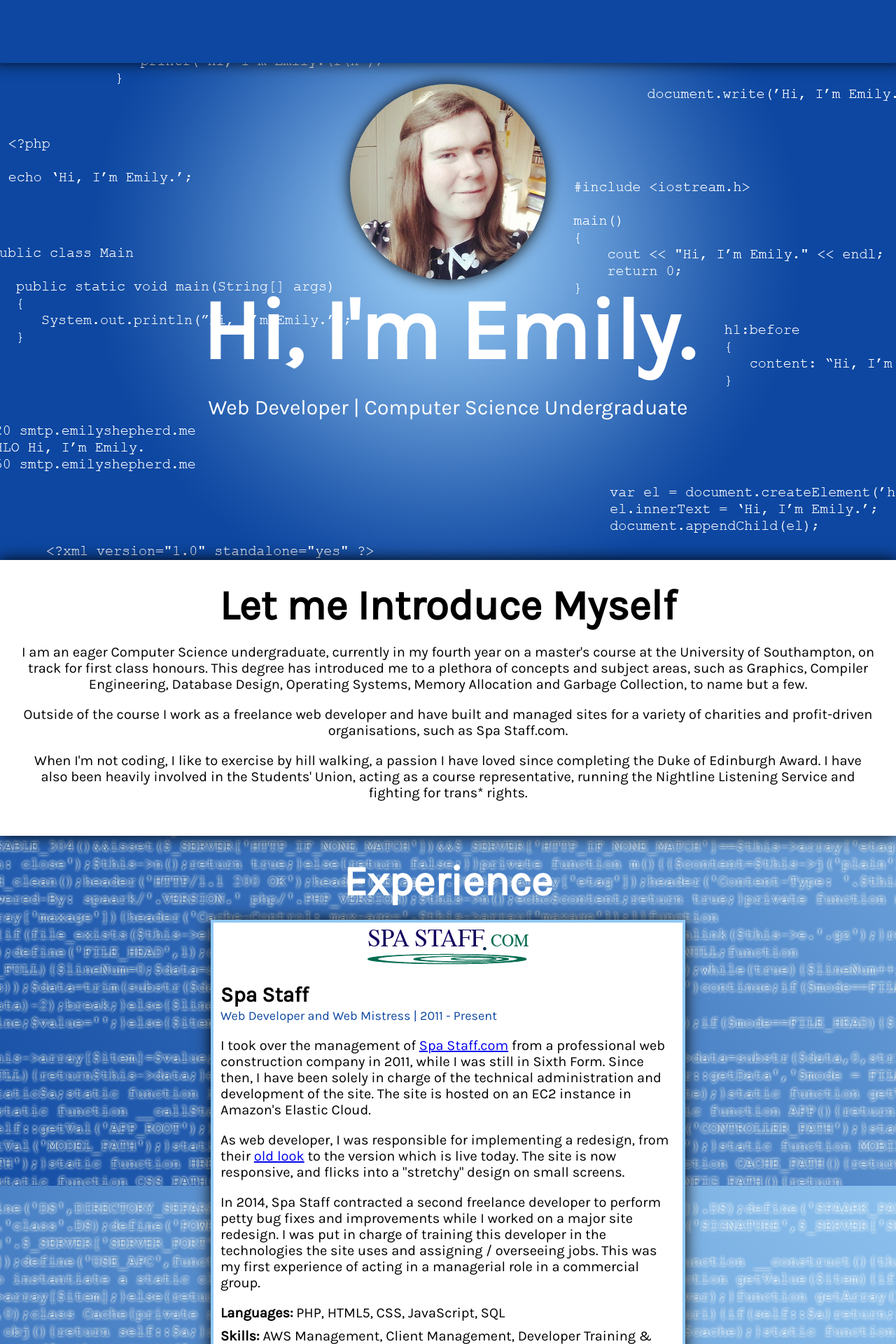
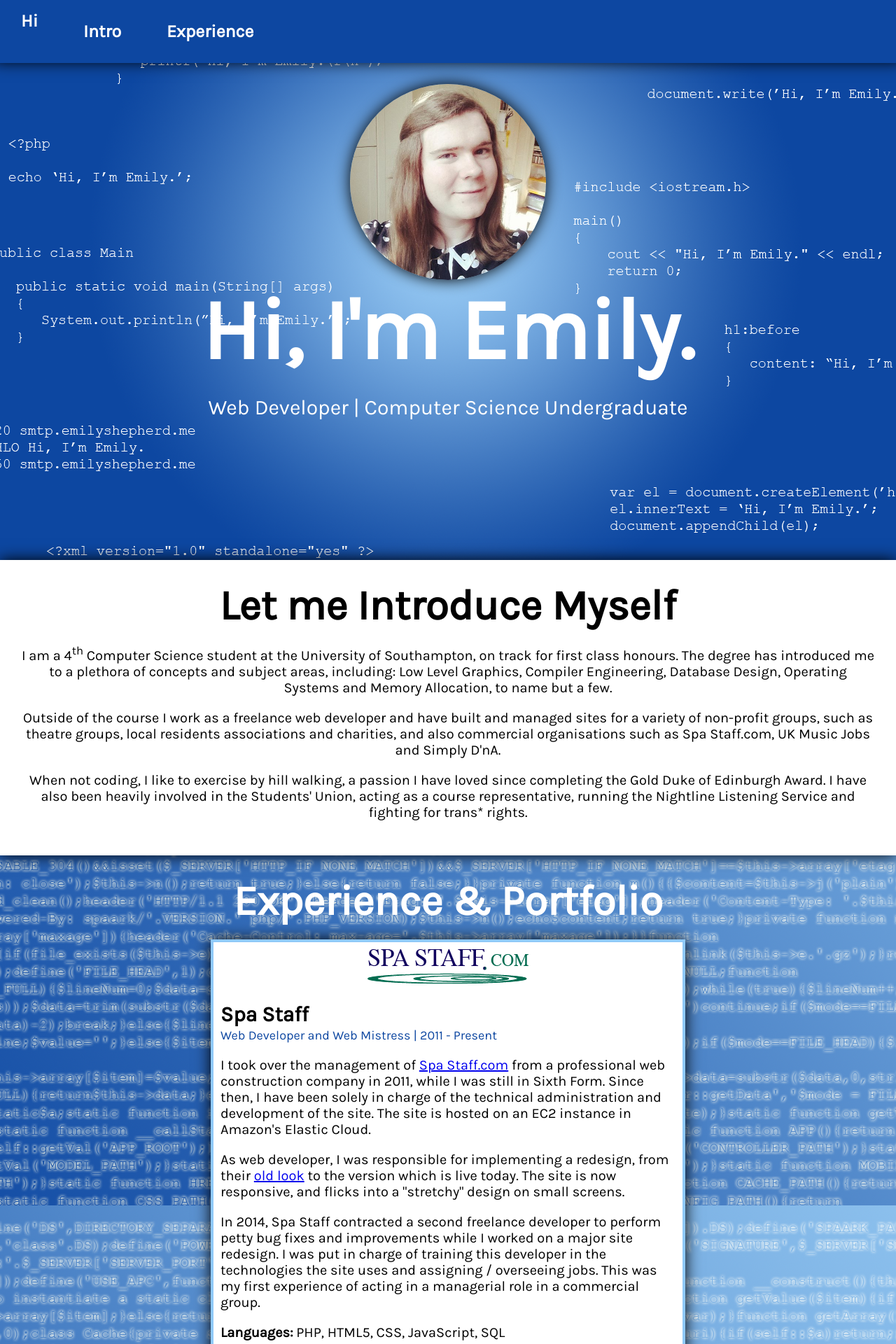
Before and after one commit to EmilyShepherd/Personal-Website, a PHP site: page / in a window 1280 px wide. Shown: the top 1920 px of the page at 70% size. Run offline with PHP 8.4, Linux system fonts and the light colour scheme.

Commit message:
Added links and improved some text

```diff
--- a/css/style.css
+++ b/css/style.css
@@ -6,7 +6,6 @@
 html, body, main
 {
     width: 100%;
-    height: 100%;
     text-align: center;
     font-family: Karla;
     margin: 0;
@@ -46,7 +45,6 @@ nav
 
 nav a
 {
-    visibility: hidden;
     display: inline-block;
     color: white;
     font-weight: bold;
@@ -99,7 +97,7 @@ p
     background: url('/images/bg.png');
     background-repeat: no-repeat;
     background-position: center;
-    height: 100%;
+    height: 100vh;
     color: white;
     padding-top: 120px;
     box-sizing: border-box;
--- a/index.html
+++ b/index.html
@@ -1,4 +1,7 @@
 <!DOCTYPE html>
+<!--
+Coded With Love
+-->
 <html>
   <head>
     <title>Emily Shepherd</title>
@@ -12,10 +15,10 @@
     <nav id="top">
       <a href="#hi" id="hi_href"><span>Hi</span></a>
       <a href="#intro" id="intro_href"><span>Intro</span></a>
-      <a href="#education" id="education_href"><span>Education</span></a>
+      <a href="#experience" id="experience_href"><span>Experience</span></a>
     </nav>
 
-    <main>
+    <main id="hi">
       <section id="name_section">
         <div class="inner">
           <div id="meHolder">
@@ -29,32 +32,31 @@
       </section>
 
       <section id="intro_section">
-        <h1>Let me Introduce Myself</h1>
+        <h1 id="intro">Let me Introduce Myself</h1>
         <p>
-          I am an eager Computer Science undergraduate, currently in my fourth
-          year on a master's course at the University of Southampton, on track for
-          first class honours. This degree has introduced me to a
-          plethora of concepts and subject areas, such as Graphics, Compiler
-          Engineering, Database Design, Operating Systems, Memory Allocation and
-          Garbage Collection, to name but a few.
+          I am a 4<sup>th</sup> Computer Science student at the University of Southampton, on track for
+          first class honours. The degree has introduced me to a
+          plethora of concepts and subject areas, including: Low Level Graphics, Compiler
+          Engineering, Database Design, Operating Systems and Memory Allocation, to name but a few.
         </p>
 
         <p>
           Outside of the course I work as a freelance web developer and have
-          built and managed sites for a variety of charities and profit-driven
-          organisations, such as Spa Staff.com.
+          built and managed sites for a variety of non-profit groups, such as theatre groups,
+          local residents associations and charities, and also commercial
+          organisations such as Spa Staff.com, UK Music Jobs and Simply D'nA.
         </p>
 
         <p>
-          When I'm not coding, I like to exercise by hill walking, a
-          passion I have loved since completing the Duke of Edinburgh Award. I have also been
+          When not coding, I like to exercise by hill walking, a
+          passion I have loved since completing the Gold Duke of Edinburgh Award. I have also been
           heavily involved in the Students' Union, acting as a course representative,
           running the Nightline Listening Service and fighting for trans* rights.
         </p>
       </section>
 
       <section id="experience_section">
-        <h1>Experience</h1>
+        <h1 id="experience">Experience &amp; Portfolio</h1>
 
         <section id="spa_staff">
           <div class="pic_area">
@@ -162,7 +164,7 @@
       </section>
 
       <section id="education_section">
-        <h1>Education</h1>
+        <h1 id="education">Education</h1>
 
         <p>
           I am currently in my fourth year of an integrated Master of
@@ -210,5 +212,10 @@
 
 
     </main>
+
+    <footer>
+      Page Transmitted via
+      <a href="https://tools.ietf.org/html/rfc1149">IPoAC</a>
+    </footer>
   </body>
 </html>
--- a/js/effects.js
+++ b/js/effects.js
@@ -7,10 +7,23 @@ window.onload = (function()
     var static        = (h - 1500) / 2;
     var name_inner    = document.getElementsByClassName('inner')[0];
     var me            = document.getElementById('me');
+    var intro_section      = document.getElementById('intro_section');
     var intro_href    = document.getElementById('intro_href');
     var experience_section = document.getElementById('experience_section');
+    var experience_href    = document.getElementById('experience_href');
     me.style.zIndex   = 4;
     name_section.style.backgroundAttachment = '';
+
+    experience_href.onclick =
+    intro_href.onclick      =
+    (function(e)
+    {
+        e.preventDefault();
+
+        var id = this.href.split('#')[1];
+
+        scrollTo(document.getElementById(id).parentElement.offsetTop - 150);
+    });
 
     var onscroll = window.onscroll = (function()
     {
@@ -26,13 +39,21 @@ window.onload = (function()
             name_inner.style.top = (s * 0.5) + 'px';
         }
 
-        if (s > 500 && s < 800)
+        if (s > experience_section.offsetTop - 200)
         {
-            intro_href.className = 'active';
+            intro_href.className      = '';
+            experience_href.className = 'active';
+
+        }
+        else if (s > intro_section.offsetTop - 200)
+        {
+            intro_href.className      = 'active';
+            experience_href.className = '';
         }
         else
         {
-            intro_href.className = '';
+            intro_href.className      = '';
+            experience_href.className = '';
         }
 
         if (s < 500)
@@ -57,4 +78,44 @@ window.onload = (function()
 
         onscroll();
     });
+
+    function scrollTo(y, duration)
+    {
+        if (!duration) duration = 1;
+        var start     = window.scrollY;
+        var diff      = y - start;
+        var startTime = Date.now();
+        duration      *= 1000;
+
+        console.log(start);console.log(diff);console.log(startTime);
+
+        function doScroll()
+        {
+            var time     = (Date.now() - startTime) / duration;
+            var easeTime = (Math.cos(time * Math.PI - Math.PI) + 1) / 2;
+
+            window.scrollTo(0, start + easeTime * diff);
+
+            if (time < 1)
+                window.requestAnimationFrame(doScroll);
+        }
+
+        doScroll();
+    }
+
+    window.console.niceLog = (function(msg, size)
+    {
+        if (!size) size = 40;
+
+        console.log
+        (
+            '%c ' + msg + ' ',
+              'color: white;'
+            + 'font-size: ' + size + 'px;'
+            + 'background: #2b64b3;'
+            + 'font-family: "Comic Sans MS", cursive, sans-serif;'
+        );
+    });
+
+    console.niceLog('Hi(re me), I\'m Emily.');
 });
```
